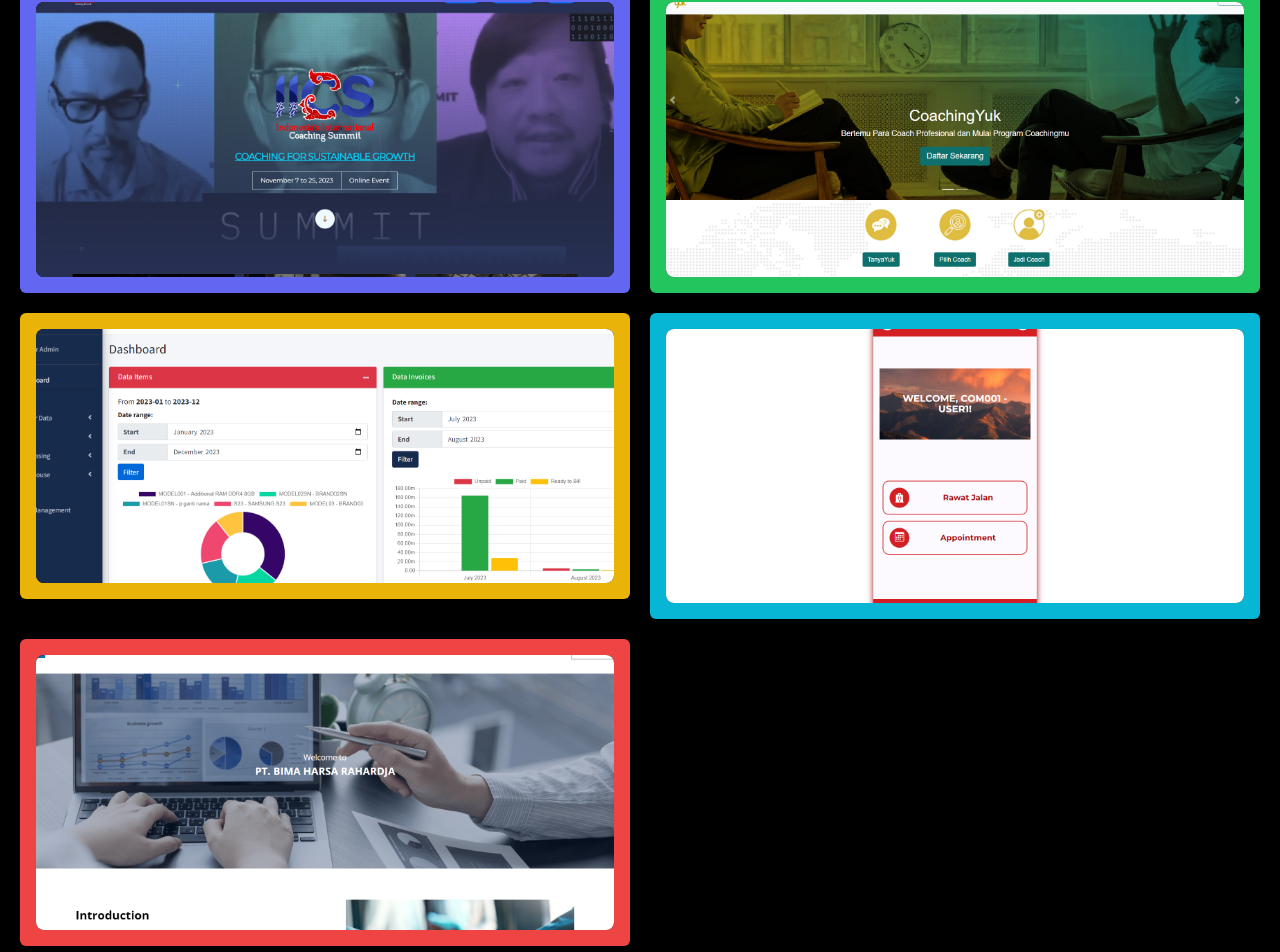
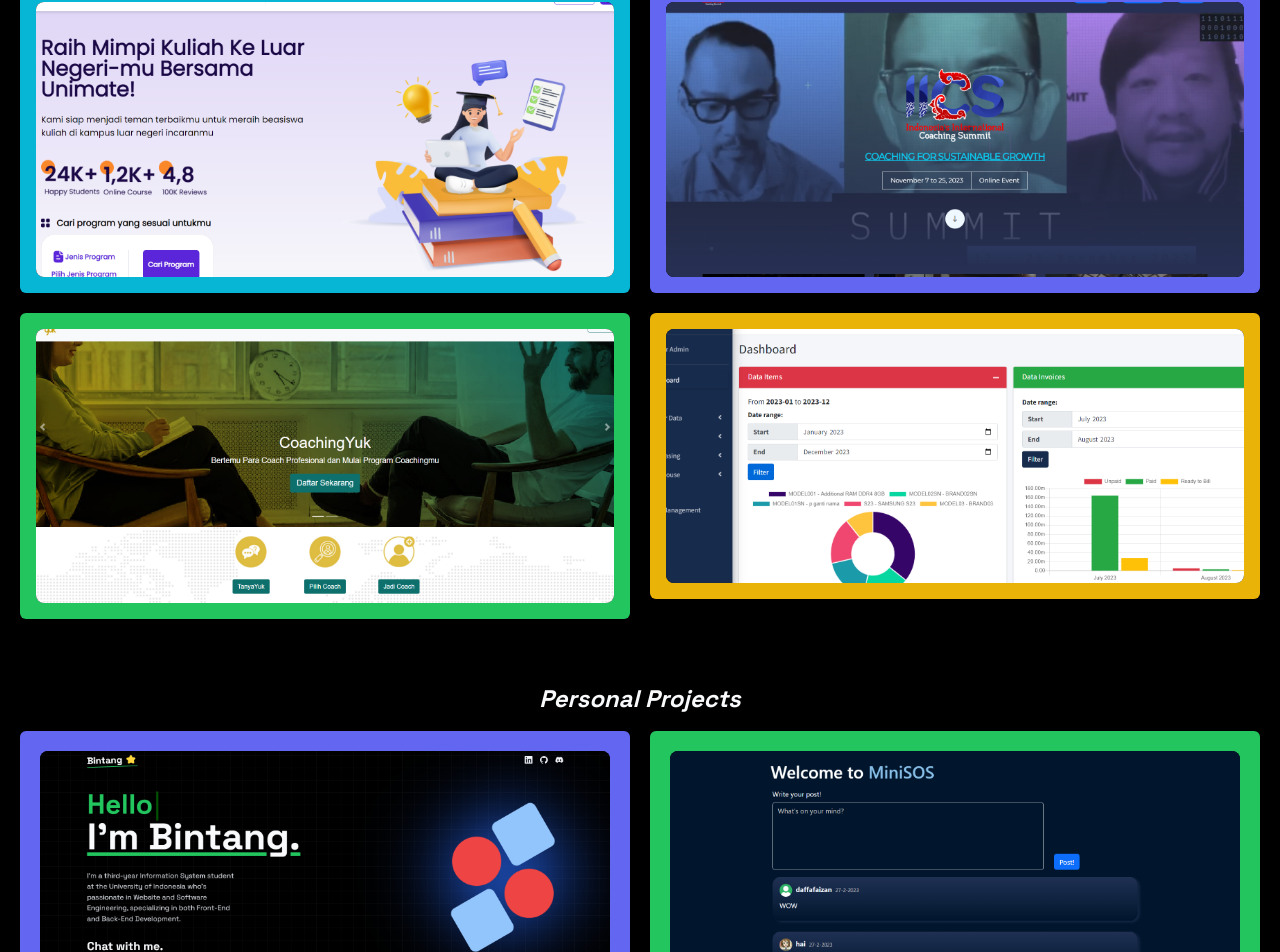
Before and after one commit to BeastonKing/portfolio-p, a Next.js app: page / in a window 1280 px wide. Shown: the part 1794-2746 px from the top of the page. Built offline with nearby package versions, Linux system fonts and the light colour scheme.

Commit message:
change projects

```diff
--- a/app/(home)/components/Projects.tsx
+++ b/app/(home)/components/Projects.tsx
@@ -7,6 +7,14 @@
 
 export default function Projects() {
     const extProjects = [
+        {
+            title: "Unimate ID",
+            desc: "A dynamic platform where students can access study materials and learning tools for scholarship",
+            link: 'https://unimate-fe.vercel.app/',
+            isAvailable: true,
+            cover: '/unimate-1.png',
+            background: 'bg-cyan-500',
+        },
         {
             title: "Indonesia's International Coaching Summit",
             desc: "Official website of Indonesia's International Coaching Summit (IICS) 2023.",
@@ -31,22 +39,22 @@
             cover: '/mas-cms-1.png',
             background: 'bg-yellow-500',
         },
-        {
-            title: 'My Medione',
-            link: '#',
-            isAvailable: false,
-            desc: 'A mobile-based hospital appointment app that provide healthcare information for users to see details, manage, and schedule an appointment.',
-            cover: '/med-1.png',
-            background: 'bg-cyan-500',
-        },
-        {
-            title: 'Bima Harsa Rahardja Company Page',
-            link: 'https://www.bimaharsarahardja.co.id/',
-            isAvailable: true,
-            desc: 'A company landing page designed for PT Bima Harsa Rahardja.',
-            cover: '/bhr-1.png',
-            background: 'bg-red-500',
-        },
+        // {
+        //     title: 'My Medione',
+        //     link: '#',
+        //     isAvailable: false,
+        //     desc: 'A mobile-based hospital appointment app that provide healthcare information for users to see details, manage, and schedule an appointment.',
+        //     cover: '/med-1.png',
+        //     background: 'bg-cyan-500',
+        // },
+        // {
+        //     title: 'Bima Harsa Rahardja Company Page',
+        //     link: 'https://www.bimaharsarahardja.co.id/',
+        //     isAvailable: true,
+        //     desc: 'A company landing page designed for PT Bima Harsa Rahardja.',
+        //     cover: '/bhr-1.png',
+        //     background: 'bg-red-500',
+        // },
     ];
 
     const personalProjects = [
```
Also changed, not shown: public/unimate-1.png (added).
